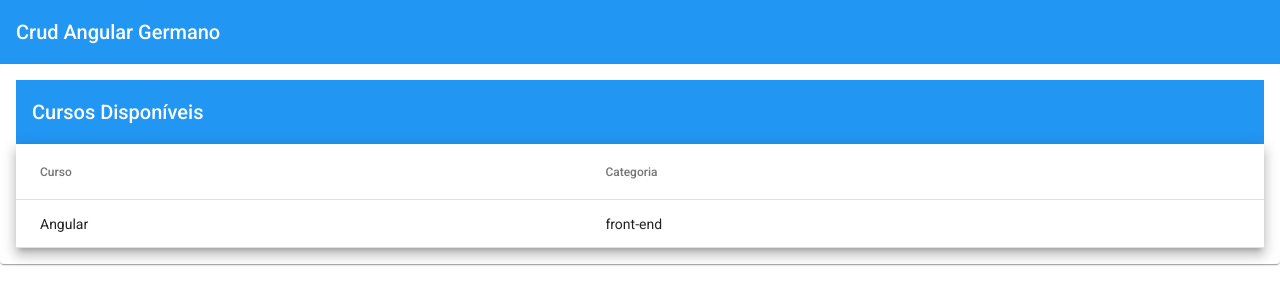
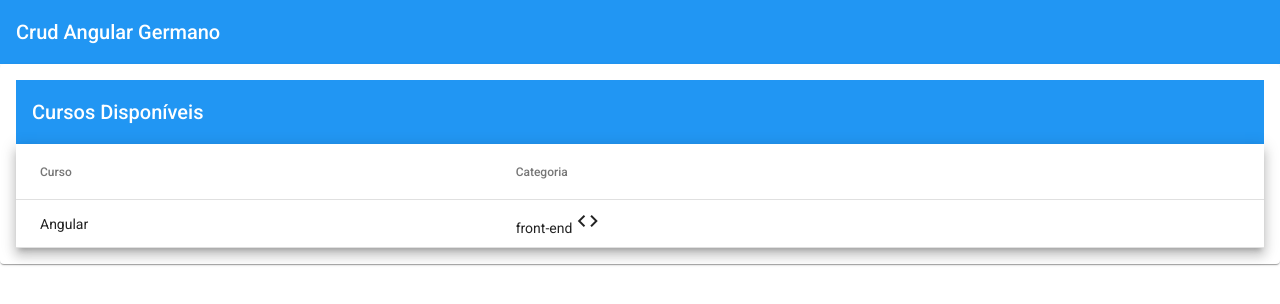
Before and after one commit to GermanoMacieira/crud-angular, an Angular app: page /courses in a window 1280 px wide. Shown: the top 304 px of the page. Built offline with nearby package versions, Linux system fonts and the light colour scheme.

Commit message:
Add crud-spring

```diff
--- a/src/app/courses/courses/courses.component.html
+++ b/src/app/courses/courses/courses.component.html
@@ -20,7 +20,9 @@
       <!-- Category Column -->
       <ng-container matColumnDef="category">
         <th mat-header-cell *matHeaderCellDef> Categoria </th>
-        <td mat-cell *matCellDef="let course"> {{course.category}} </td>
+        <td mat-cell *matCellDef="let course"> {{course.category}}
+          <mat-icon aria-hidden="false" aria-label="Categoria do curso">{{course.category | category }}</mat-icon>
+        </td>
       </ng-container>
 
       <tr mat-header-row *matHeaderRowDef="displayedColumns"></tr>
--- a/src/app/shared/app-material/app-material.module.ts
+++ b/src/app/shared/app-material/app-material.module.ts
@@ -5,6 +5,7 @@
 import { MatProgressSpinnerModule } from '@angular/material/progress-spinner';
 import { MatTableModule } from '@angular/material/table';
 import { MatToolbarModule } from '@angular/material/toolbar';
+import {MatIconModule} from '@angular/material/icon';
 
 
 @NgModule({
@@ -14,7 +15,8 @@
     MatToolbarModule,
     MatProgressSpinnerModule,
     MatDialogModule,
-    MatButtonModule
+    MatButtonModule,
+    MatIconModule
   ],
 
 })
--- /dev/null
+++ b/src/app/shared/pipes/category.pipe.ts
@@ -0,0 +1,16 @@
+import { Pipe, PipeTransform } from '@angular/core';
+
+@Pipe({
+  name: 'category'
+})
+export class CategoryPipe implements PipeTransform {
+
+  transform(value: string): string {
+    switch(value) {
+      case 'front-end': return 'code';
+      case 'back-end': return 'computer';
+    }
+    return 'code';
+  }
+
+}
```
Also changed, not shown: src/app/shared/shared.module.ts (+7 -2 lines), 1 other file (tests, documents, lock files or other folders).
